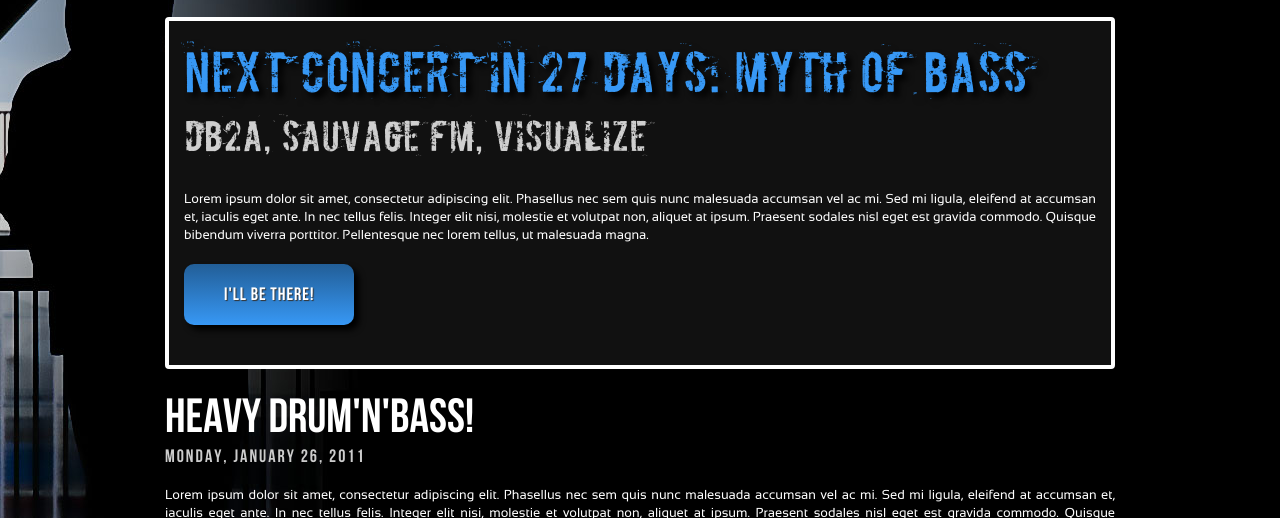
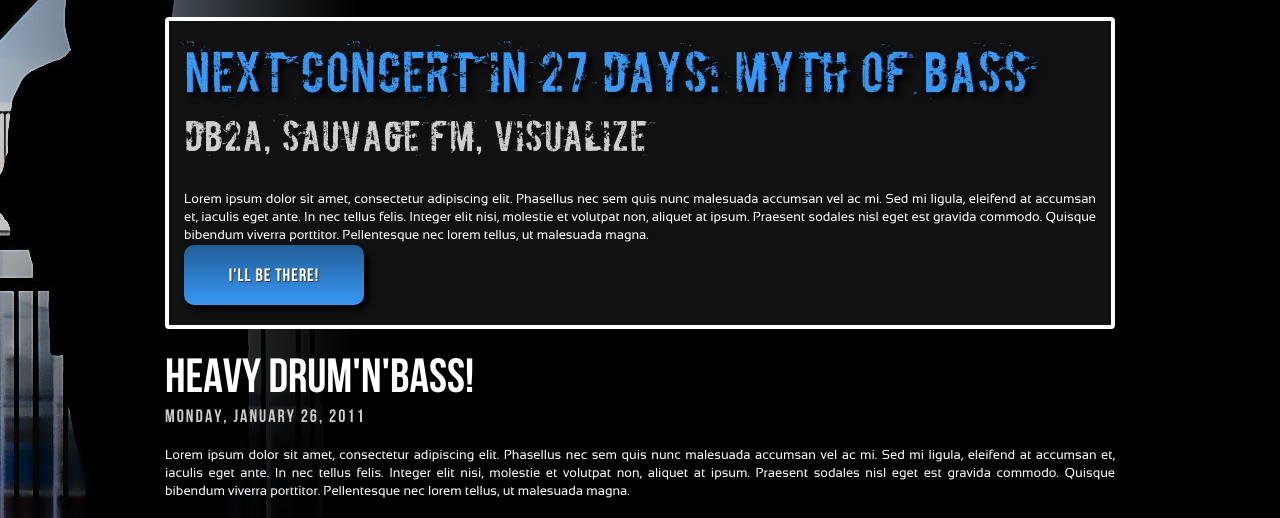
Before and after one commit to dB2A/dB2A, a plain HTML site: page mock-up/index.html in a window 1280 px wide. Shown: the part 260-778 px from the top of the page. Drawn offline with Linux system fonts and the light colour scheme.

Commit message:
Modified next-concert button

```diff
--- a/mock-up/css/fonts/stylesheet.css
+++ /dev/null
@@ -1,27 +0,0 @@
-/* Generated by Font Squirrel (http://www.fontsquirrel.com) on December 29, 2011 06:46:54 AM America/New_York */
-
-
-
-@font-face {
-    font-family: 'DroidSansRegular';
-    src: url('DroidSans-webfont.eot');
-    src: url('DroidSans-webfont.eot?#iefix') format('embedded-opentype'),
-         url('DroidSans-webfont.woff') format('woff'),
-         url('DroidSans-webfont.ttf') format('truetype'),
-         url('DroidSans-webfont.svg#DroidSansRegular') format('svg');
-    font-weight: normal;
-    font-style: normal;
-
-}
-
-@font-face {
-    font-family: 'DroidSansBold';
-    src: url('DroidSans-Bold-webfont.eot');
-    src: url('DroidSans-Bold-webfont.eot?#iefix') format('embedded-opentype'),
-         url('DroidSans-Bold-webfont.woff') format('woff'),
-         url('DroidSans-Bold-webfont.ttf') format('truetype'),
-         url('DroidSans-Bold-webfont.svg#DroidSansBold') format('svg');
-    font-weight: normal;
-    font-style: normal;
-
-}
--- a/mock-up/css/style.css
+++ b/mock-up/css/style.css
@@ -201,12 +201,17 @@ nav li a:hover {
 }
 
 #next-concert a.participate {
+display:block;
+
+width: 180px;
+height: 40px;
 
 	background-image: -webkit-gradient(linear, 0% 0%, 0% 100%, from(#225E97), to(#3798F5));
 	background-image: -moz-linear-gradient(19% 75% 90deg,#225E97, #3798F5);
 
-	padding: 20px 40px;
+	padding: 20px 0 0 0;
 	text-align: center;
+
 	-webkit-border-radius: 10px;
 	-moz-border-radius: 10px;
 	border-radius: 10px;
@@ -219,7 +224,6 @@ nav li a:hover {
 	text-shadow: 1px 1px 1px #333;
 
 	text-decoration: none;
-	line-height: 100px;
 
 	-webkit-transition: all .1s ease-in-out;
 	-moz-transition: all .1s ease-in-out;
```
Also changed, not shown: 2 other files.
